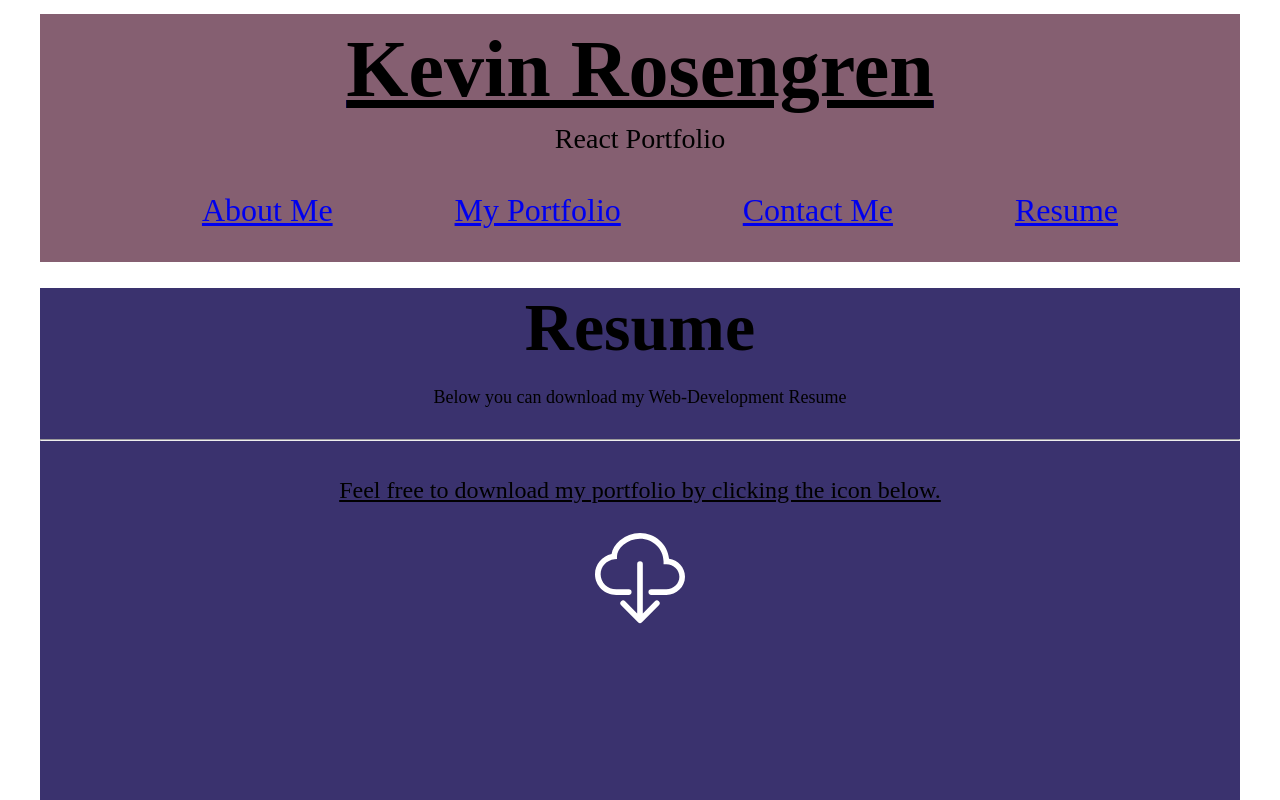
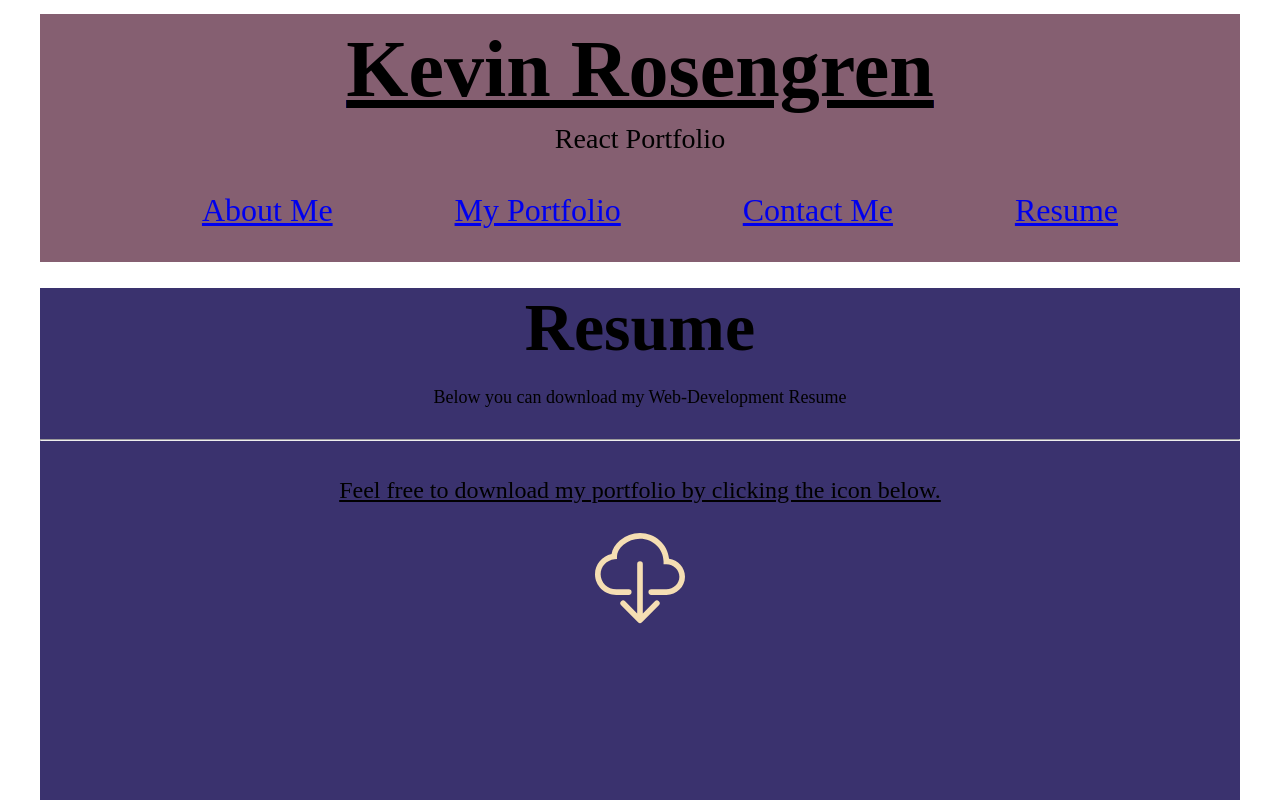
Before and after one commit to krosengr4/React-Portfolio, a React (Vite) app in the folder react-portfolio/: page /Resume in a window 1280 px wide. Shown: the top 800 px of the page. Built offline with nearby package versions, Linux system fonts and the light colour scheme.

Commit message:
Changed color of logo, took out uneeded react import

```diff
--- a/react-portfolio/src/App.css
+++ b/react-portfolio/src/App.css
@@ -352,7 +352,7 @@ hr {
   display: flex;
   width: 90px;
   height: 100px;
-  color: white;
+  color: wheat;
 }
 
 /* *Start of the footer section */
--- a/react-portfolio/src/components/footer.jsx
+++ b/react-portfolio/src/components/footer.jsx
@@ -2,7 +2,6 @@
 
 // import css, link use location, and icons
 import { VscGithubAlt } from 'react-icons/vsc';
-import { Link, useLocation } from 'react-router-dom';
 import { FaInstagram } from 'react-icons/fa';
 import { AiOutlineLinkedin } from 'react-icons/ai';
 import '../App.css'
```
